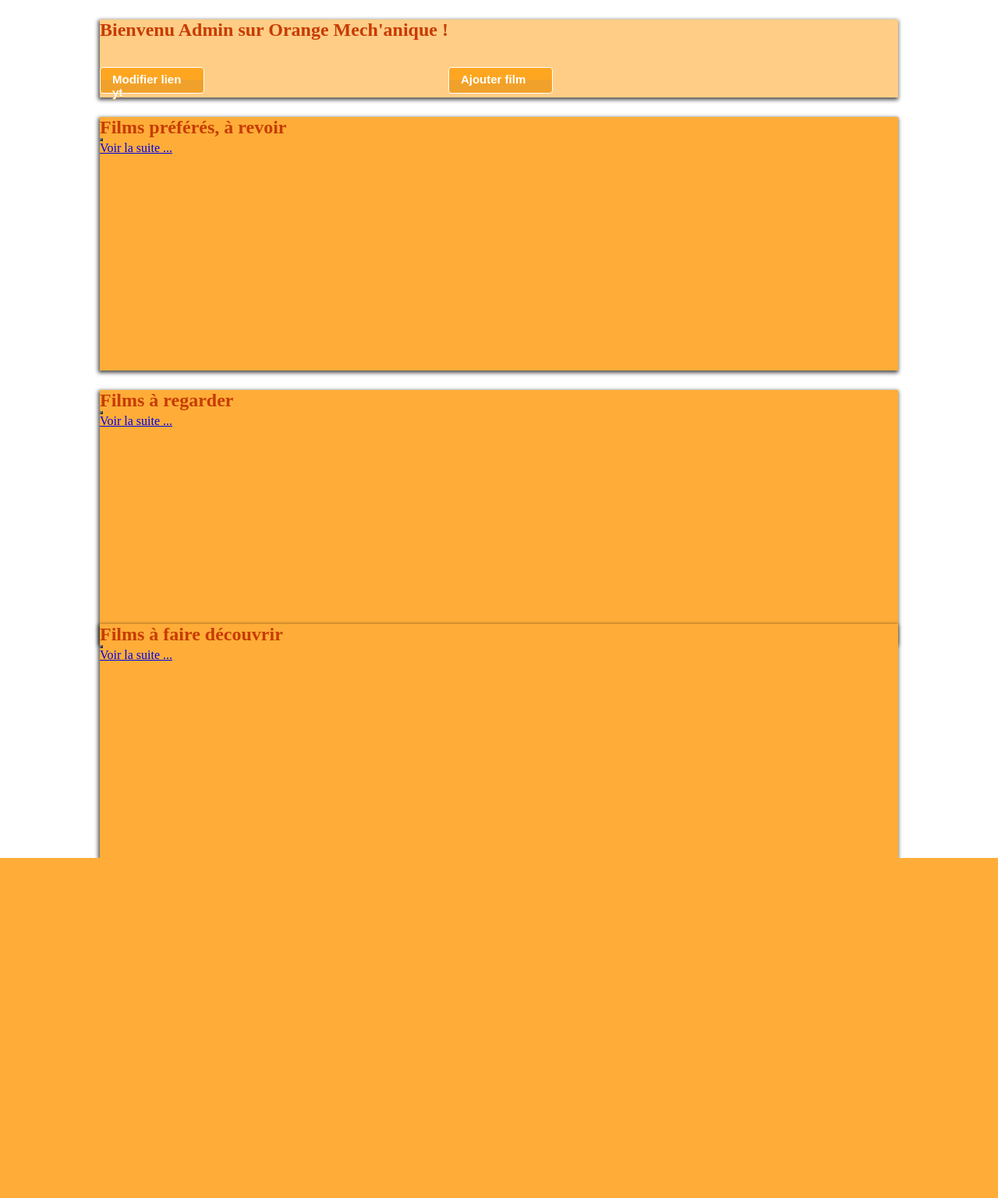
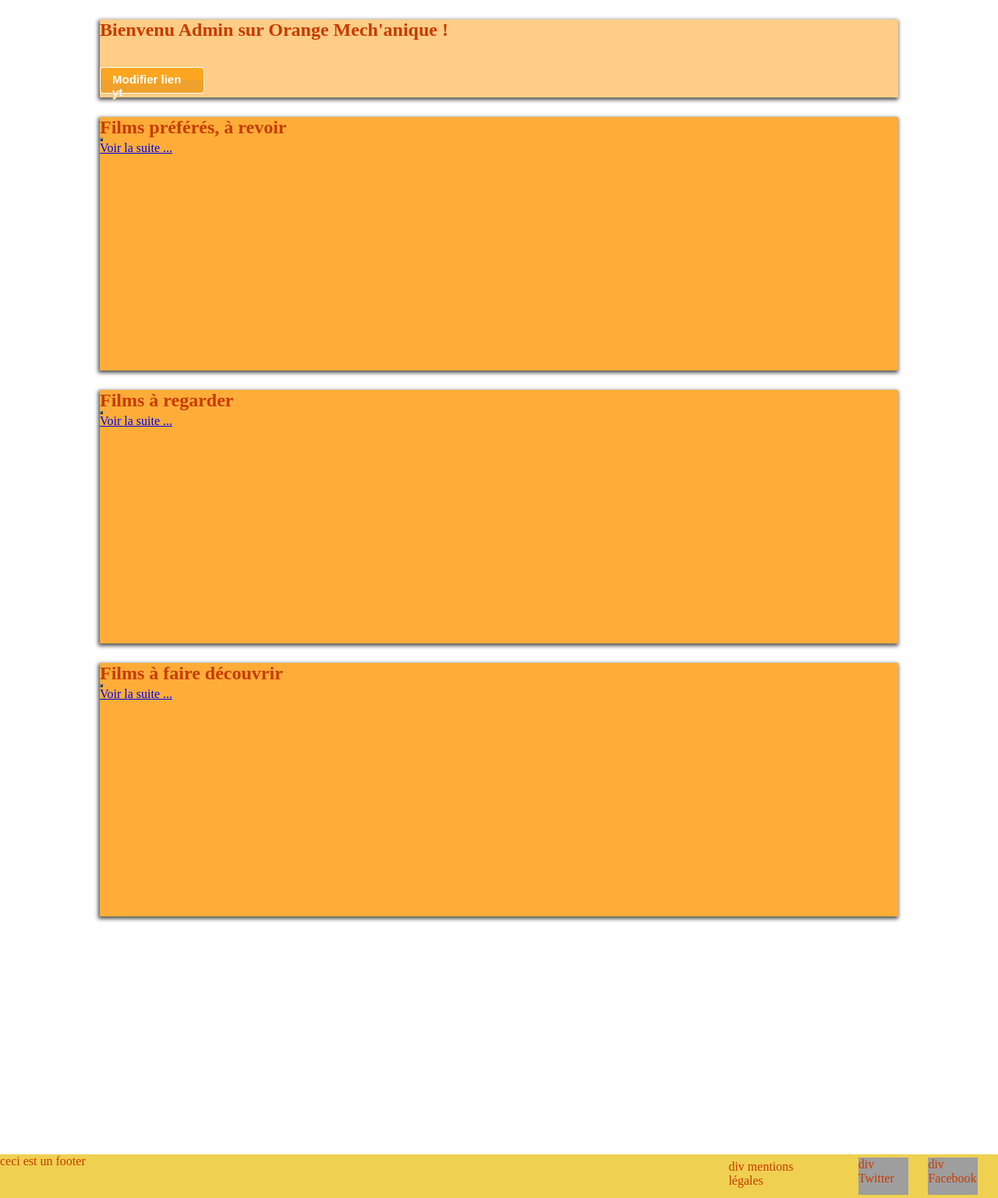
Before and after one commit to MathildeJuillet/projetcinema, a PHP site: page /ma_page.php in a window 1280 px wide. Shown: the part 120-1656 px from the top of the page at 78% size. Before the commit the page ends 1220 px from the top, so only its background shows below. Run offline with PHP 8.4, Linux system fonts and the light colour scheme; the visitor is signed in with stand-in values (Sample User, id 1); data that the repository does not hold is empty; grey boxes are pictures that could not be loaded.

Commit message:
Add files via upload

```diff
--- a/styleT.css
+++ b/styleT.css
@@ -1,6 +1,7 @@
 *{
 margin: 0px;
 }
+
 h6
 {
   font-size: 150%;
@@ -8,10 +9,22 @@ h6
   margin-left: 25%;
   color:red;
 }
+
+a
+{
+  display: block;
+}
+
 h2
 {
   color: #C73B00;
   text-align: left;
+}
+
+h5
+{
+  color: #C73B00;
+  text-align: center;
 }
 
 table
@@ -44,6 +57,7 @@ div#logo
   top: 5%;
   left: auto;
 }
+
 #error{
   color: #FF0000;
   /*top: 20%;*/
@@ -52,7 +66,7 @@ div#logo
 
 div#devise{
   position: absolute;
-  background-color: transparents;
+  background-color: transparent;
   top: 5%;
   width: 50%;
   height: 50%;
@@ -148,7 +162,7 @@ div#nouveautes
 
 div#tires_au_hasard
 {
-    background-color: ##ffe4c4;
+    background-color: #ffe4c4;
     height: 50%;
     width: 80%;
     right: auto;
@@ -180,7 +194,7 @@ div#affiche
   bottom: auto;
 }
 
-div#bande_annonce /* de la */
+div#bande_annonce
 {
   margin : 1%;
   background-color: #FFFFFF;
@@ -191,6 +205,7 @@ div#bande_annonce /* de la */
   top: 15%;
   bottom: auto;
 }
+
 div#notation
 {
   margin : 1%;
@@ -201,9 +216,11 @@ div#notation
   top: 190px;
   bottom: auto;
 }
+
 p{
   color: #C73B00;
 }
+
 .star_button{
   background-color:yellow;
   border: none;
@@ -214,9 +231,10 @@ p{
   display: inline-block;
   font-size: 16px;
 }
-.star_button:hover{         /* A la*/
+.star_button:hover{
   background-color:white;
 }
+
 div#casting
 {
   margin : 1%;
@@ -241,7 +259,7 @@ div#synopsis
   bottom: auto;
 }
 
-div#mes_films_preferes      /*ici*/
+div#mes_films_preferes
 {
   background-color: #FFAD38;
   height: 65%;
@@ -276,6 +294,7 @@ div#mes_films_a_revoir
   bottom: auto;
   overflow-x: hidden;
 }
+
 #voir_la_suite{
   background-color: #FFAD38;
   height: 120%;
@@ -288,14 +307,25 @@ div#mes_films_a_revoir
   box-shadow: -1px 2px 5px 1px rgba(0, 0, 0, 0.7);
 }
 
-div#mes_films_a_revoir
+div#tous_films
 {
-  background-color: #FFAD38;
-  height: 60%;
-  width: 80%;
-  right: auto;
-  left: 10%;
-  top: 160%;
+    background-color: #FFD34A;
+    height: 180%;
+    width: 95%;
+    right: 5%;
+    left: 3%;
+    top: 5%;
+    bottom: auto;
+}
+
+div#toutes_nouveautes
+{
+  background-color: #FFD34A;
+  height: 70%;
+  width: 95%;
+  right: 5%;
+  left: 3%;
+  top: 5%;
   bottom: auto;
 }
 
@@ -356,11 +386,12 @@ div.corps
     bottom: auto;
 }
 
-#nouveautes, #bienvenu, #mes_films_a_revoir, #mes_films_preferes, #mes_films_a_regarder{
+#nouveautes, #bienvenu, #mes_films_a_revoir, #mes_films_preferes, #mes_films_a_regarder, #tous_films
+{
   box-shadow: -1px 2px 5px 1px rgba(0, 0, 0, 0.7);
 }
 
-div#Facebook
+#Facebook
 {
     background-image: url("../Images/Facebook.png");
     background-repeat: no-repeat;
@@ -374,8 +405,10 @@ div#Facebook
 
 }
 
-div#Twitter
+#Twitter
 {
+    background-image: url("../Images/Twitter.png");
+    background-repeat: no-repeat;
     background-color: #FFFFFF;
     height: auto;
     width: 5%;
@@ -386,9 +419,9 @@ div#Twitter
 
 }
 
-div#mentions_legales
+#mentions_legales
 {
-    background-color: #FFFFFF;
+    background-color: #F0D050;;
     height: auto;
     width: 10%;
     right: 17%;
@@ -400,13 +433,13 @@ div#mentions_legales
 
 div.footer
 {
-    visibility: hidden;
+    visibility: visible;
     position : absolute;
-    background-color: #508DC4;
+    background-color: #F0D050;
     height: 7%;
     width: 100%;
     right: auto;
     left: auto;
-    top:140%;
+    top:200%;
     bottom: 0%;
 }
```
